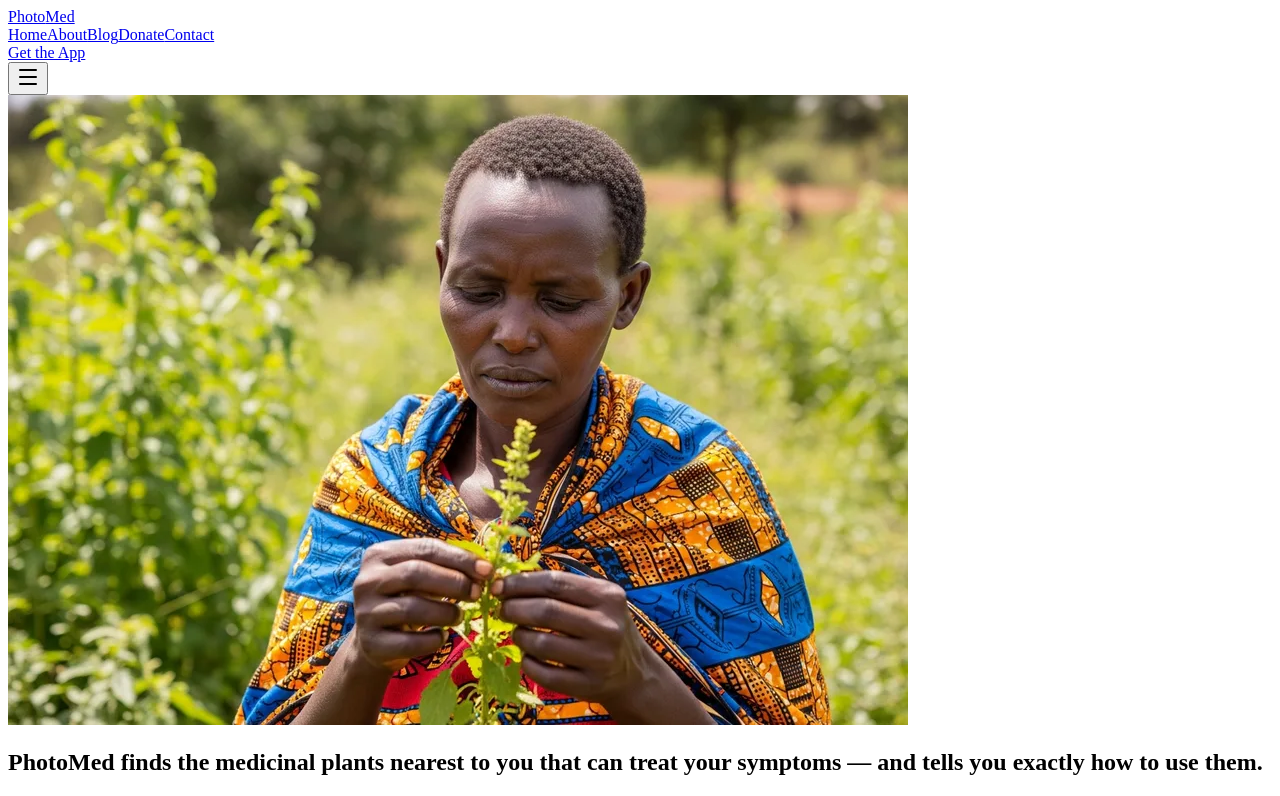
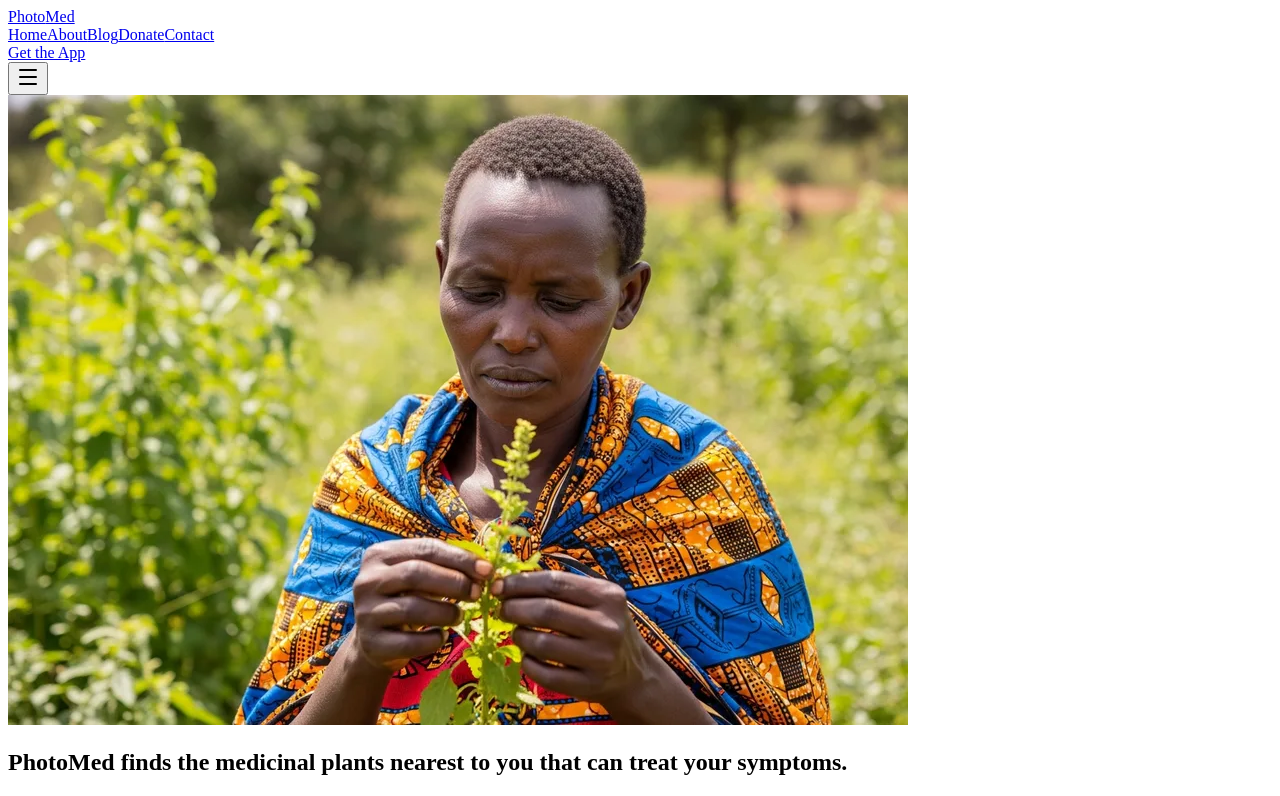
Before and after one commit to KristianHans04/PhotoMed_Website, a React (Vite) app: page / in a window 1280 px wide. Shown: the top 796 px of the page. Built offline with nearby package versions, Linux system fonts and the light colour scheme; the HTML template or start-up script is replaced by a standard one.

Commit message:
fix: simplify headline for clarity and focus

```diff
--- a/src/components/sections/Hero.tsx
+++ b/src/components/sections/Hero.tsx
@@ -15,7 +15,7 @@ export default function Hero() {
         <div className="mx-auto w-full max-w-7xl px-4 py-24 sm:px-6 lg:px-8">
           <div className="max-w-2xl">
             <h1 className="text-4xl font-extrabold tracking-tight text-white sm:text-5xl lg:text-6xl xl:text-7xl">
-              PhotoMed finds the medicinal plants nearest to you that can treat your symptoms — and tells you exactly how to use them.
+              PhotoMed finds the medicinal plants nearest to you that can treat your symptoms.
             </h1>
             <p className="mt-6 max-w-lg text-lg leading-relaxed text-primary-100/90 sm:text-xl">
               PhotoMed uses AI to match your symptoms to medicinal plants near
```
